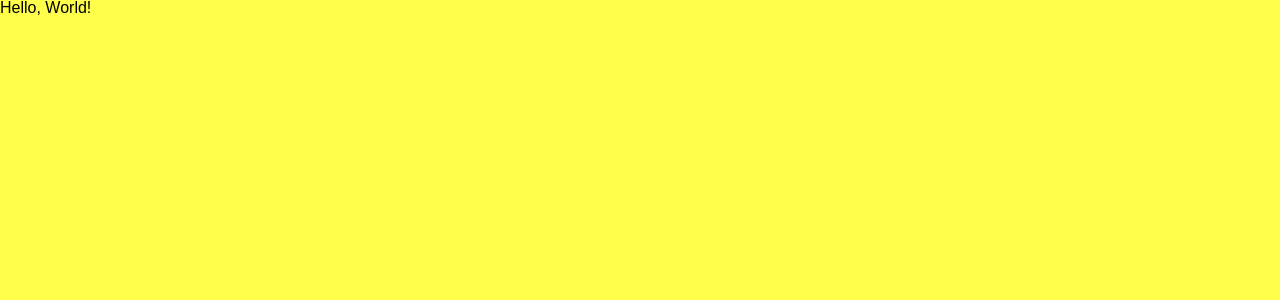
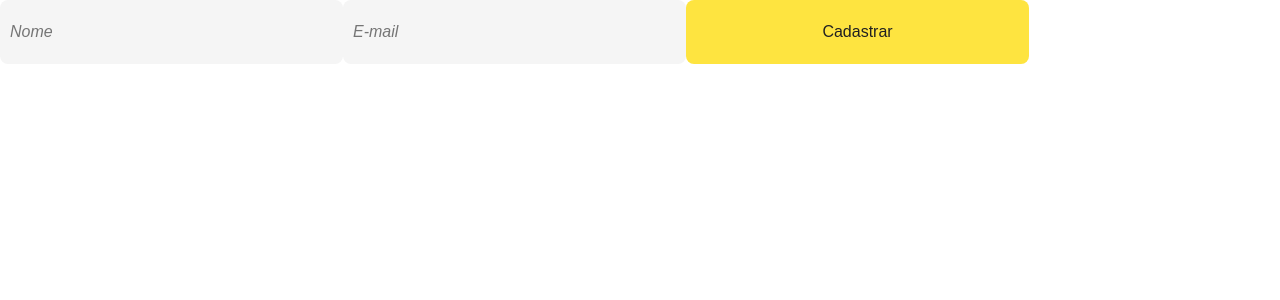
Before and after one commit to LuigiVanin/projeto14-seet-store-front, a React (Create React App) app: page /sign-up in a window 1280 px wide. Shown: the top 300 px of the page. Built offline with nearby package versions, Linux system fonts and the light colour scheme.

Commit message:
feat:input and button components

```diff
--- a/public/index.html
+++ b/public/index.html
@@ -3,7 +3,10 @@
   <head>
     <meta charset="utf-8" />
     <meta name="viewport" content="width=device-width, initial-scale=1" />
-    <title>React App</title>
+    <link rel="preconnect" href="https://fonts.googleapis.com">
+    <link rel="preconnect" href="https://fonts.gstatic.com" crossorigin>
+    <link href="https://fonts.googleapis.com/css2?family=Poppins:ital,wght@0,100;0,200;0,300;0,400;0,500;0,600;0,700;0,800;0,900;1,100;1,200;1,300;1,400;1,500;1,600;1,700;1,800;1,900&display=swap" rel="stylesheet">
+    <title>Sweet</title>
   </head>
   <body>
     <noscript>You need to enable JavaScript to run this app.</noscript>
--- a/src/App.jsx
+++ b/src/App.jsx
@@ -1,12 +1,24 @@
 import Reset from "./styles/reset.style";
 import GlobalStyles from "./styles/global.style";
+import { BrowserRouter, Route, Routes } from "react-router-dom";
+import SignUp from "./components/SignUp.jsx";
 
 const App = () => {
     return (
         <>
-            <Reset />
-            <GlobalStyles />
-            <h1>Hello, World!</h1>
+            <BrowserRouter>
+                <Reset />
+                <GlobalStyles />
+                <Routes>
+                    <Route path="/sign-up" element={<SignUp />} />
+                    {/* <Route path="/" element={<SignIn />} />
+                    <Route path="/payment" element={<Payment />} />
+                    <Route path="/home" element={<Home />} />
+                    <Route path="/categories" element={<Categories />} />
+                    <Route path="/cart" element={<Cart />} />
+                    <Route path="/success" element={<Success />} /> */}
+                </Routes>
+            </BrowserRouter>
         </>
     );
 };
--- /dev/null
+++ b/src/components/SignUp.jsx
@@ -0,0 +1,12 @@
+import Input from '../styles/Input.jsx';
+import Button from '../styles/Button.jsx';
+
+export default function SignUp() {
+    return (
+        <form>
+            <Input placeholder='Nome' />
+            <Input placeholder='E-mail' />
+            <Button >Cadastrar</Button>
+        </form>
+    )
+}
--- /dev/null
+++ b/src/styles/Button.jsx
@@ -0,0 +1,16 @@
+import styled from 'styled-components';
+
+const Button = styled.button`
+    width: 343px;
+    height: 64px;
+    border: none;
+    background-color: #FEE440;
+    font-weight: 500;
+    font-size: 16px;
+    line-height: 24px;
+    text-align: center;
+    color: #212121;
+    border-radius: 8px;
+`
+
+export default Button
--- /dev/null
+++ b/src/styles/Input.jsx
@@ -0,0 +1,24 @@
+import styled from 'styled-components';
+
+const Input = styled.input`
+    width: 343px;
+    height: 64px;
+    border: none;
+    background-color: #F5F5F5;
+    font-weight: 400;
+    font-size: 16px;
+    line-height: 24px;
+    color: #212121;
+    border-radius: 8px;
+    padding-left: 10px;
+
+    &&::placeholder {
+        font-style: italic;
+    }
+
+    &&:focus {
+        outline: none;
+    }
+`
+
+export default Input
--- a/src/styles/global.style.jsx
+++ b/src/styles/global.style.jsx
@@ -7,8 +7,7 @@ const GlobalStyles = createGlobalStyle`
     body{
         min-height: 100vh;
         width: 100%;
-        background-color: #ffff4b;
-        font-family: 'Lexend Deca', sans-serif;
+        font-family: 'Poppins', sans-serif;
     }
     .root{
         min-height: 100vh;
```
